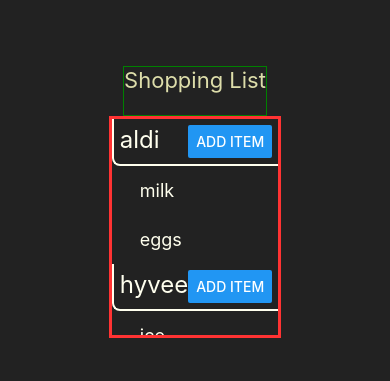
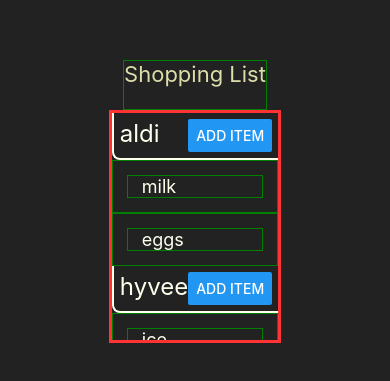
Before and after one commit to super-goose/helper, a React Native app: screen / in a window 390 px wide. Shown: the part 219-600 px from the top of the page. Built offline with nearby package versions, Linux system fonts and the light colour scheme.

Commit message:
crossout done items and make items pressable

```diff
--- a/App.tsx
+++ b/App.tsx
@@ -2,7 +2,7 @@
 import { StyleSheet, Text, View } from 'react-native';
 import { store } from './app/store'
 import { Provider } from 'react-redux'
-import { List } from './app/modules/list/list';
+import List from './app/modules/list';
 
 export default function App() {
   return (
--- /dev/null
+++ b/app/modules/list/index.ts
@@ -0,0 +1,2 @@
+export { List as default } from './list';
+export { default as listReducer } from './list-slice';
--- a/app/modules/list/slice.ts
+++ b/app/modules/list/list-slice.ts
@@ -4,7 +4,7 @@
 import type { PayloadAction } from '@reduxjs/toolkit'
 import type { RootState } from '../../store'
 import type { UUID } from '../../utils/uuid'
-import type { SectionList, SectionListData } from 'react-native'
+import type { SectionListData } from 'react-native'
 
 // Define a type for the slice state
 export interface ListItem {
@@ -40,38 +40,33 @@
   reducers: {
     addItem: (state, { payload }: PayloadAction<ListItemIncoming>) => {
       const { store, item } = payload;
-      state[store] = state[store] || [];
-      state[store].push({ item, id: uuid(), done: false });
+      if (item) {
+        state[store] = state[store] || [];
+        state[store].push({ item, id: uuid(), done: false });
+      }
     },
     // deleteItem: (state, action: PayloadAction<UUID>) => {
     //   state.value = state.value.filter((item: ListItem) => item.id !== action.payload);
     // },
-    // toggleDone: (state, action: PayloadAction<UUID>) => {
-    //   state.value = state.value.map((item: ListItem) => {
-    //     if (item.id !== action.payload) {
-    //       item.done = !item.done;
-    //     }
-    //     return item;
-    //   });
-    // },
+    toggleDone: (state, { payload }: PayloadAction<{ store: string, id: UUID }>) => {
+      const { store, id } = payload;
+      state[store] = state[store].map((item: ListItem) => {
+        if (item.id === id) {
+          item.done = !item.done;
+        }
+        return item;
+      });
+    },
   },
-})
+});
 
 export const {
   addItem,
   // deleteItem,
-  // toggleDone,
+  toggleDone,
 } = counterSlice.actions
 
 // Other code such as selectors can use the imported `RootState` type
-// export const getList = (state: RootState): SectionListData<ListItem, string>[] => {
-//   return Object.keys(state.list).map((key: string) => {
-//     return <SectionListData<ListItem, string>>{
-//       title: key,
-//       data: state.list[key] as ListItem[],
-//     } as SectionListData<ListItem, string>
-//   }) as SectionListData<ListItem, string>[];
-// }
 
 export const getList = (state: RootState): SectionListData<ListItem, string>[] => {
   const list = [] as SectionListData<ListItem, string>[]
--- a/app/modules/list/list.tsx
+++ b/app/modules/list/list.tsx
@@ -1,8 +1,8 @@
 import { useState } from "react";
-import { SafeAreaView, SectionList, View, Text, SectionListData, Button, TextInput } from "react-native";
+import { SafeAreaView, SectionList, View, Text, SectionListData, Button, TextInput, Pressable } from "react-native";
 import { useSelector } from "react-redux";
 import { useGoodDispatch } from "../../hooks/good-dispatch";
-import { addItem, getList, ListItem } from "./slice";
+import { addItem, getList, ListItem, toggleDone } from "./list-slice";
 
 const ItemAddField = ({ title }: { title: string }) => {
   const [adding, setAdding] = useState(false);
@@ -15,6 +15,7 @@
         color: "#ffe",
         width: '60%'
       }}
+      autoFocus={true}
       autoCapitalize='none'
       onSubmitEditing={e => addItemAction({ item: e.nativeEvent.text, store: title })}
       onEndEditing={() => setAdding(false)} />
@@ -23,8 +24,6 @@
 };
 
 const SectionHeader = ({ title }: { title: string }) => {
-  console.log('title:', title)
-
   return (
     <View style={{
       flexDirection: "row",
@@ -43,17 +42,28 @@
     </View>
   );
 }
-const Item = ({ title }: { title: ListItem }) => {
+const Item = ({ item, store }: { item: ListItem, store: string }) => {
+  const [optionsView, setOptionsView] = useState(false);
+  const toggleDoneAction = useGoodDispatch(toggleDone);
   return (
-    <View style={{
-      padding: 14,
-    }}>
+    <Pressable
+      onLongPress={() => setOptionsView(true)}
+      onPress={() => toggleDoneAction({ id: item.id, store })}
+      style={{
+        padding: 14,
+        borderColor: 'green',
+        borderWidth: 1,
+      }}
+    >
       <Text style={{
+        borderColor: 'green',
+        borderWidth: 1,
         color: '#ffe',
         fontSize: 18,
         paddingLeft: 14,
-      }}>{title.item}</Text>
-    </View>
+        textDecorationLine: item.done ? 'line-through' : 'none'
+      }}>{item.item}</Text>
+    </Pressable>
   );
 }
 export const List = () => {
@@ -68,7 +78,7 @@
           borderWidth: 3,
         }}
         sections={list}
-        renderItem={({ item }) => <Item title={item} />}
+        renderItem={({ item, section }) => <Item store={section['title']} item={item} />}
         renderSectionHeader={({ section }: { section: SectionListData<ListItem, string> }) => {
           console.log('section:::', section);
           return <SectionHeader title={section['title']} />
--- a/app/store.ts
+++ b/app/store.ts
@@ -1,5 +1,5 @@
 import { configureStore } from '@reduxjs/toolkit'
-import listReducer from './modules/list/slice';
+import { listReducer } from './modules/list';
 
 export const store = configureStore({
   reducer: {
```
Also changed, not shown: app/utils/transformer.tsx (deleted, +0 -22 lines).
